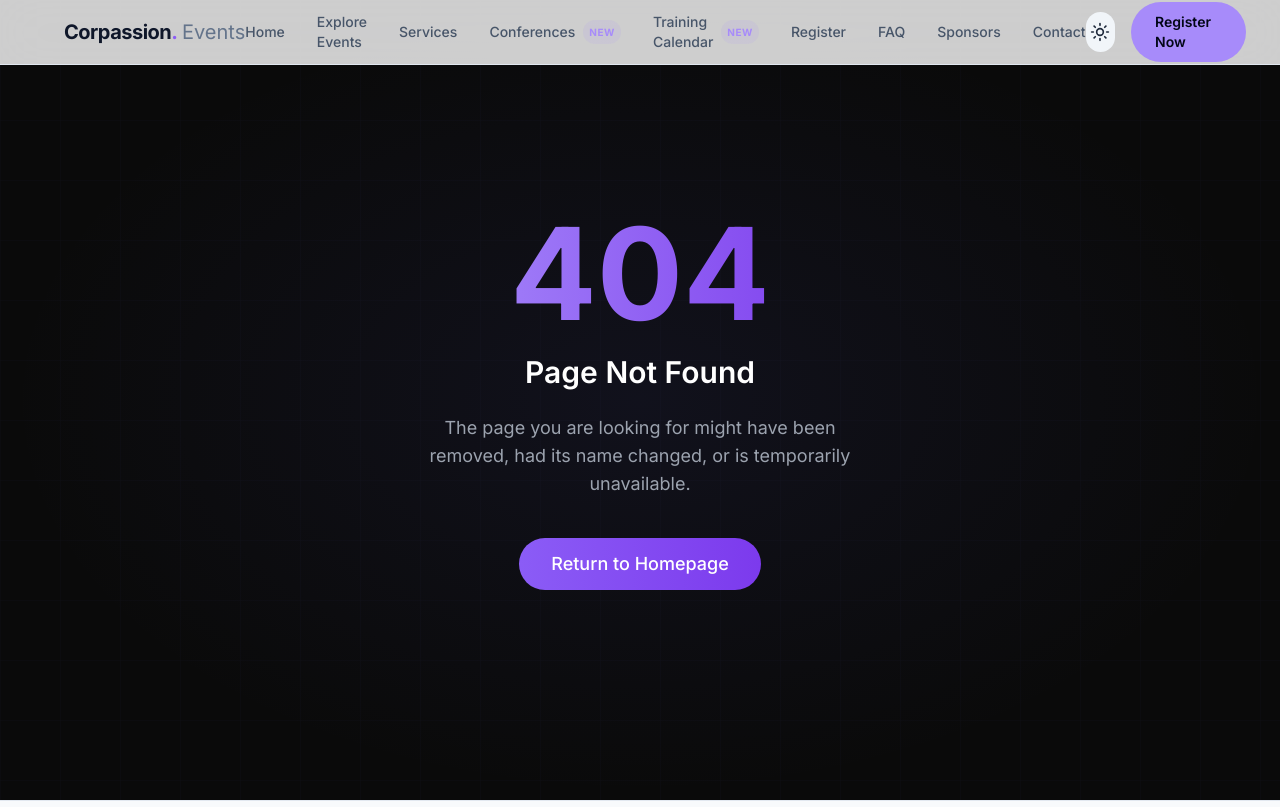
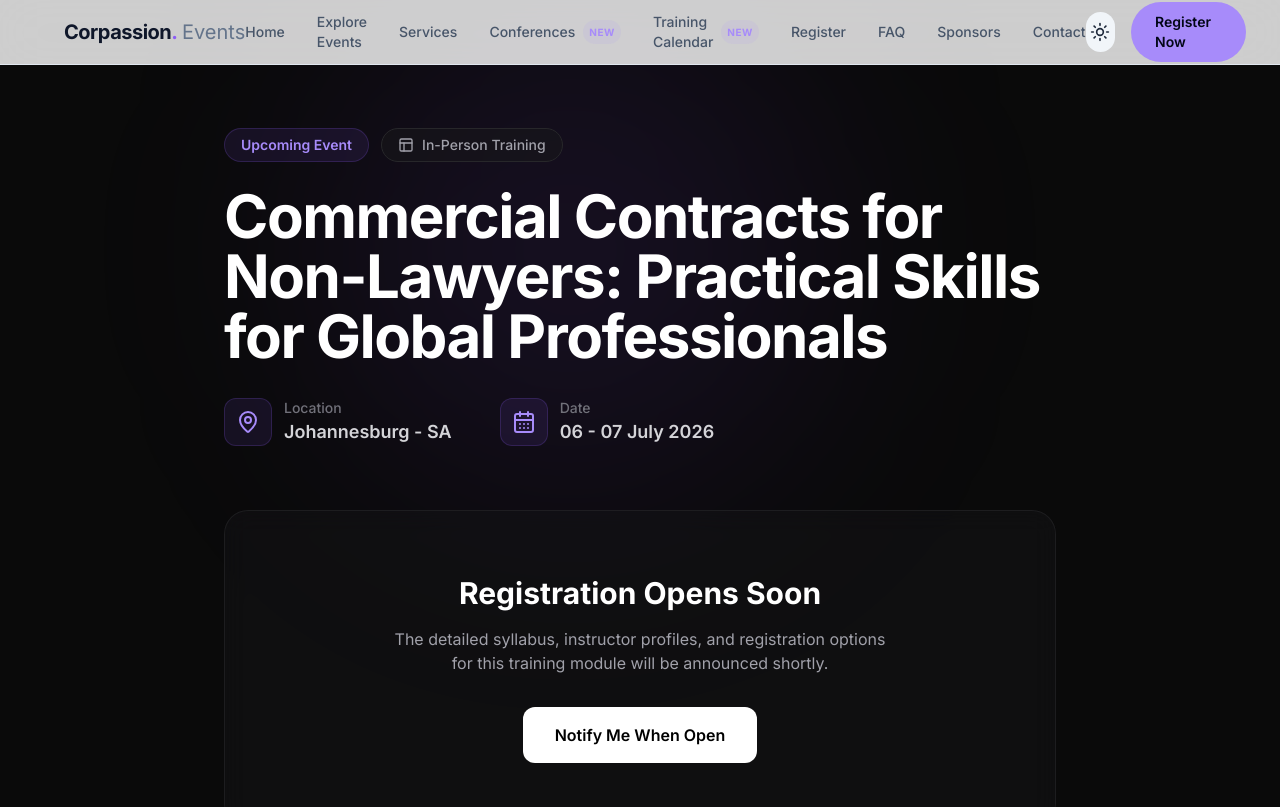
Before and after one commit to walione2002-maker/corpassion-events, a Next.js app: page /training-calendar/tr-01 in a window 1280 px wide. Before the commit this address had no page. Shown: the top 807 px of the page. Built offline with nearby package versions, Linux system fonts and the light colour scheme.

Commit message:
Create dynamic routes for Training events

```diff
--- /dev/null
+++ b/app/training-calendar/[slug]/page.tsx
@@ -0,0 +1,118 @@
+import { notFound } from 'next/navigation';
+import { mockTrainingEvents } from '@/data/training';
+import { MapPin, CalendarDays, Layout, CheckCircle2 } from 'lucide-react';
+
+interface TrainingEventPageProps {
+  params: {
+    slug: string;
+  };
+}
+
+export function generateStaticParams() {
+  return mockTrainingEvents.map((event) => ({
+    slug: event.id,
+  }));
+}
+
+export default function TrainingEventPage({ params }: TrainingEventPageProps) {
+  const event = mockTrainingEvents.find((e) => e.id === params.slug);
+
+  if (!event) {
+    notFound();
+  }
+
+  const isCompleted = event.status === 'Completed';
+
+  // Format Dates
+  let startDay = '00', endDay = '00', monthStr = 'XXX', year = 2026;
+  try {
+    const start = new Date(event.startDate);
+    const end = new Date(event.endDate);
+    startDay = start.getDate().toString().padStart(2, '0');
+    endDay = end.getDate().toString().padStart(2, '0');
+    monthStr = start.toLocaleString('default', { month: 'long' });
+    year = start.getFullYear();
+  } catch (e) {
+    console.error("Invalid date parsing", e);
+  }
+  const dateStr = startDay === endDay ? `${startDay} ${monthStr} ${year}` : `${startDay} - ${endDay} ${monthStr} ${year}`;
+
+  return (
+    <main className="min-h-screen bg-[#0a0a0a] pt-32 pb-24 relative overflow-hidden">
+      {/* Background Orbs */}
+      <div className="absolute top-0 left-1/4 w-[500px] h-[500px] bg-brand-600/10 rounded-full blur-[120px] pointer-events-none" />
+
+      <div className="max-w-4xl mx-auto px-4 sm:px-6 lg:px-8 relative z-10">
+        <div className="mb-8">
+          <div className="flex flex-wrap items-center gap-3 mb-6">
+            {isCompleted ? (
+              <span className="flex items-center px-4 py-1.5 text-sm font-semibold bg-zinc-800/80 text-zinc-300 rounded-full border border-zinc-700">
+                <CheckCircle2 className="w-4 h-4 mr-2" />
+                Completed
+              </span>
+            ) : (
+              <span className="px-4 py-1.5 text-sm font-semibold bg-brand-500/10 text-brand-400 rounded-full border border-brand-500/20">
+                Upcoming Event
+              </span>
+            )}
+            <span className="flex items-center text-sm font-medium text-zinc-400 bg-zinc-900/50 px-4 py-1.5 rounded-full border border-zinc-800">
+              <Layout className="w-4 h-4 mr-2" />
+              {event.format} Training
+            </span>
+          </div>
+
+          <h1 className="text-4xl md:text-5xl lg:text-6xl font-bold text-white mb-8 tracking-tight leading-tight">
+            {event.title}
+          </h1>
+
+          <div className="flex flex-col sm:flex-row gap-6 sm:gap-12 text-zinc-300">
+            <div className="flex items-center gap-3">
+              <div className="w-12 h-12 rounded-xl bg-brand-500/10 flex items-center justify-center border border-brand-500/20 text-brand-400">
+                <MapPin className="w-6 h-6" />
+              </div>
+              <div>
+                <p className="text-sm text-zinc-500 font-medium">Location</p>
+                <p className="text-lg font-semibold">{event.venue}</p>
+              </div>
+            </div>
+
+            <div className="flex items-center gap-3">
+              <div className="w-12 h-12 rounded-xl bg-brand-500/10 flex items-center justify-center border border-brand-500/20 text-brand-400">
+                <CalendarDays className="w-6 h-6" />
+              </div>
+              <div>
+                <p className="text-sm text-zinc-500 font-medium">Date</p>
+                <p className="text-lg font-semibold">{dateStr}</p>
+              </div>
+            </div>
+          </div>
+        </div>
+
+        <section className="mt-16 py-16 px-6 sm:px-12 bg-zinc-900/40 border border-zinc-800/60 rounded-3xl backdrop-blur-md flex flex-col items-center justify-center text-center">
+          {isCompleted ? (
+            <>
+              <h2 className="text-3xl font-display font-bold text-white mb-4">
+                Training Concluded
+              </h2>
+              <p className="text-zinc-400 max-w-lg mb-8">
+                This training event has successfully concluded. Stay tuned for future cohorts and new training schedules.
+              </p>
+            </>
+          ) : (
+            <>
+              <h2 className="text-3xl font-display font-bold text-white mb-4">
+                Registration Opens Soon
+              </h2>
+              <p className="text-zinc-400 max-w-lg mb-8">
+                The detailed syllabus, instructor profiles, and registration options for this training module will be announced shortly.
+              </p>
+              <button className="px-8 py-4 bg-white hover:bg-zinc-200 text-black font-semibold rounded-xl transition-all active:scale-95">
+                Notify Me When Open
+              </button>
+            </>
+          )}
+        </section>
+      </div>
+    </main>
+  );
+}
--- a/data/training.ts
+++ b/data/training.ts
@@ -18,7 +18,7 @@ export const mockTrainingEvents: TrainingEvent[] = [
     venue: 'Johannesburg - SA',
     format: 'In-Person',
     status: 'Upcoming',
-    link: '#',
+    link: '/training-calendar/tr-01',
   },
   {
     id: 'tr-02',
@@ -28,7 +28,7 @@ export const mockTrainingEvents: TrainingEvent[] = [
     venue: 'Johannesburg - SA',
     format: 'In-Person',
     status: 'Upcoming',
-    link: '#',
+    link: '/training-calendar/tr-02',
   },
   {
     id: 'tr-03',
@@ -38,7 +38,7 @@ export const mockTrainingEvents: TrainingEvent[] = [
     venue: 'Dubai - UAE',
     format: 'Hybrid',
     status: 'Completed',
-    link: '#',
+    link: '/training-calendar/tr-03',
   },
   {
     id: 'tr-04',
@@ -48,6 +48,6 @@ export const mockTrainingEvents: TrainingEvent[] = [
     venue: 'Online',
     format: 'Online',
     status: 'Upcoming',
-    link: '#',
+    link: '/training-calendar/tr-04',
   }
 ];
```
